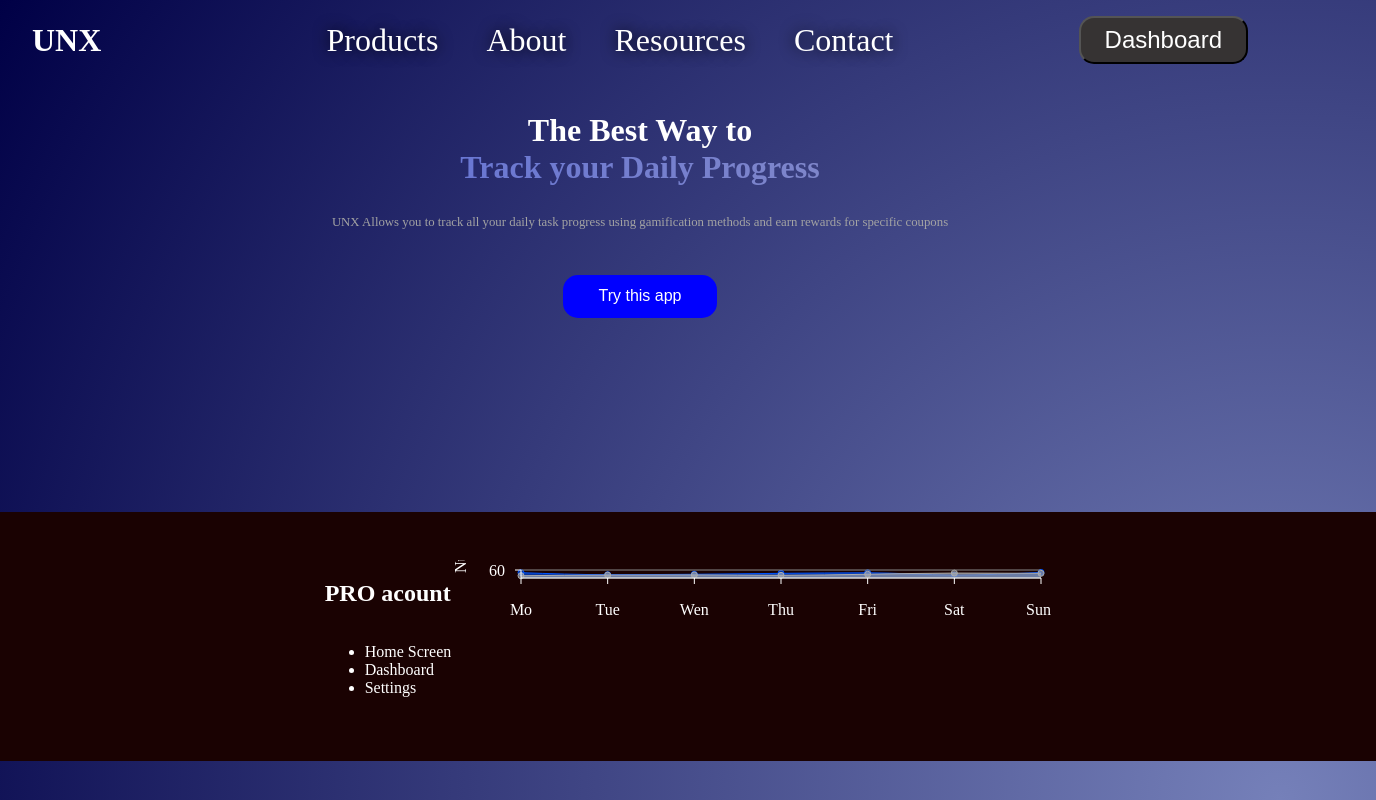
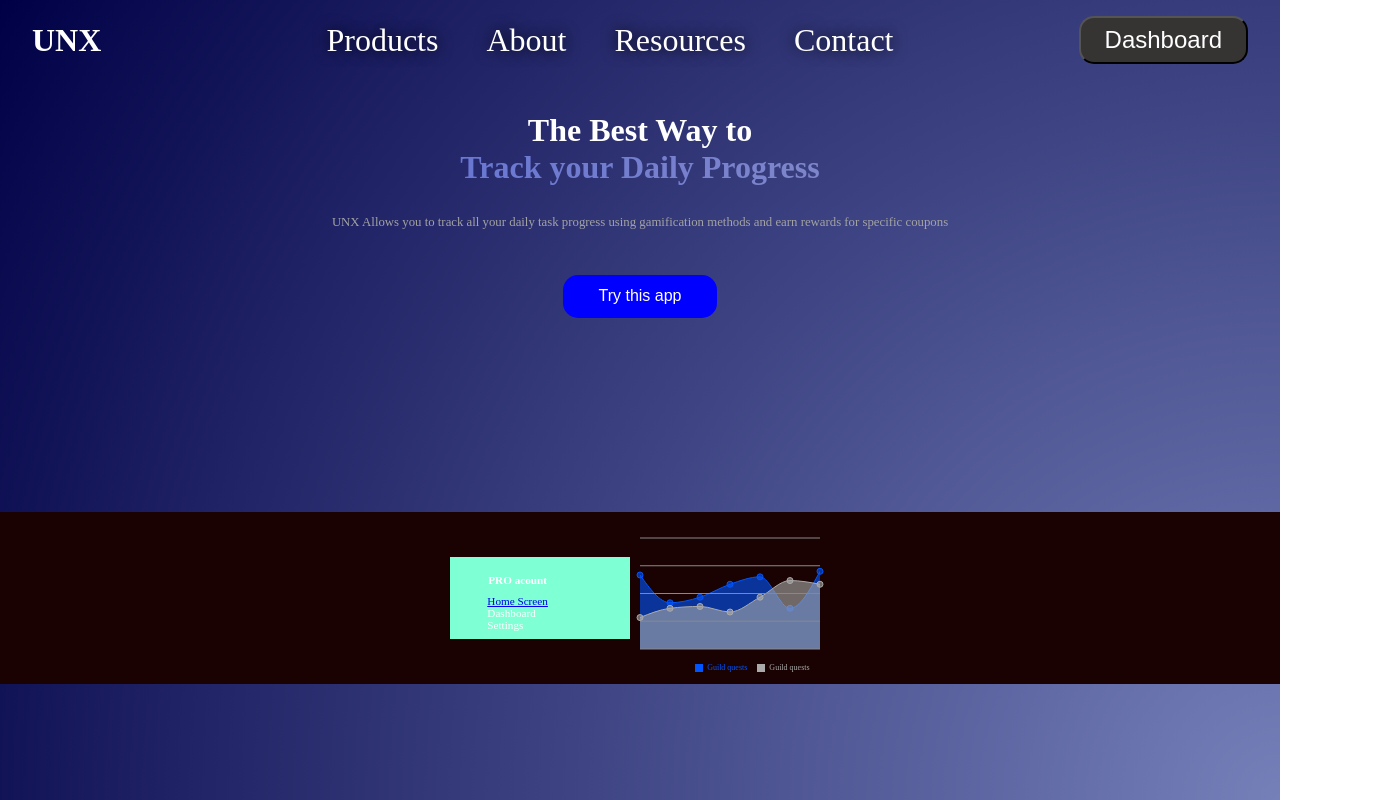
Before and after one commit to Khabub/webdev-learning-slick, a React (Create React App) app: page / in a window 1280 px wide. Shown: the top 800 px of the page, 1376 px wide, since content can reach past the window. Built offline with nearby package versions, Linux system fonts and the light colour scheme.

Commit message:
dashboard position

```diff
--- a/src/components/Layout/Dashboard.js
+++ b/src/components/Layout/Dashboard.js
@@ -9,7 +9,6 @@ import {
   YAxis,
   Tooltip,
   Legend,
-  ResponsiveContainer
 } from "recharts";
 
 const data = [
@@ -56,14 +55,18 @@ const Dashboard = () => {
       <div className={classes.dashLeft}>
         <h2>PRO acount</h2>
         <ul>
-          <li>Home Screen</li>
+          <li>
+            <a href="#test">Home Screen</a>
+          </li>
           <li>Dashboard</li>
           <li>Settings</li>
         </ul>
       </div>
       <div className={classes.dashboard}>
-        <ResponsiveContainer width={600} height="50%">
+
         <AreaChart
+          width={200}
+          height={140}
           data={data}
           margin={{ top: 10, left: 10, bottom: 10, right: 10 }}
         >
@@ -86,25 +89,32 @@ const Dashboard = () => {
             name="Guild quests"
           />
           <CartesianGrid stroke="#888" vertical={false} />
-        <XAxis dataKey="name" stroke="#fff" tickMargin={20} />
-        <YAxis
-          label={{
-            value: "Number of quests",
-            angle: -90,
-            position: "insideBottomLeft",
-            fill: "#fff",
-          }}
-          tickMargin={10}
-          stroke="#fff"
+          <XAxis hide={true} />
+          <YAxis hide={true} />
+          <Tooltip offset={20} stroke="#000" />
+          <Legend
+            layout="horizontal"
+            align="right"
+            wrapperStyle={{ top: 135, fontSize: 8 }}
+            iconType="square"
+            iconSize={8}
           />
-        <Tooltip offset={20} stroke="#000" />
-        <Legend layout="horizontal" align="right" wrapperStyle={{ top: 300 }}
-        iconType="square" />
         </AreaChart>
-      </ResponsiveContainer>
+
       </div>
     </div>
   );
 };
 
 export default Dashboard;
+
+// <XAxis dataKey="name" stroke="#fff" tickMargin={10} />
+// <YAxis
+//   label={{
+//     angle: -90,
+//     position: "insideBottomLeft",
+//     fill: "#fff",
+//   }}
+//   tickMargin={10}
+//   stroke="#fff"
+// />
--- a/src/components/Layout/Dashboard.module.css
+++ b/src/components/Layout/Dashboard.module.css
@@ -1,21 +1,37 @@
 .container {
   color: #fff;
   background-color: rgb(26, 2, 2);
-  padding: 3rem;
-
   display: flex;
   flex-direction: row;
-  justify-content: center;
+  justify-content:center;
+  align-items: center;
   width: 100vw;
+  padding: 1rem 0;
 }
 
-
-
 .dashboard {
-
+  padding: 0;
+  margin: 0;
 }
 
 .dashLeft {
   display: flex;
   flex-direction: column;
+  background-color: aquamarine;
+  padding: 0.5rem 3rem 0.5rem 0.2rem;
+  width: 40%;
+  overflow: hidden;
+  align-items: center;
+  flex-basis: 10%;
 }
+
+.dashLeft h2 {
+  font-size: 0.7rem;
+}
+
+.dashLeft ul {
+  font-size: 0.7rem;
+  list-style-type: none;
+  margin: 0;
+  padding: 0;
+}
```
Lines whose indentation alone changed are shown as unchanged.
